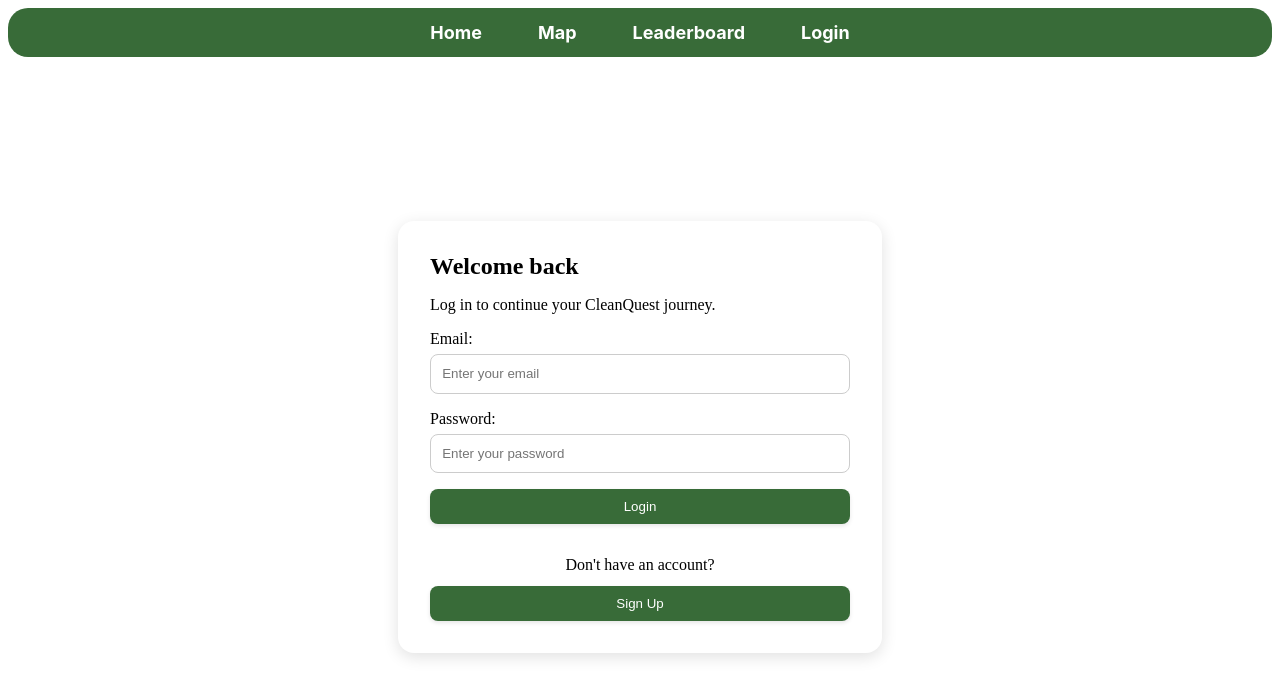
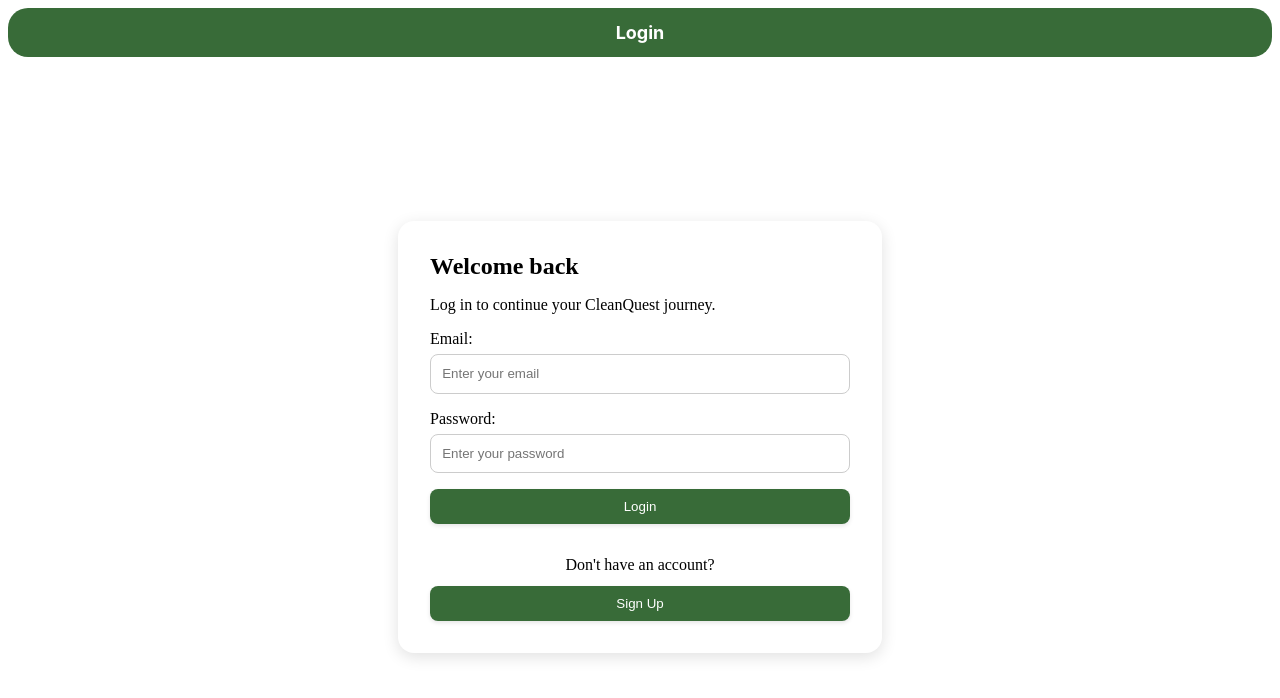
Before and after one commit to andrinanisbet/cleanquest, a React (Vite) app in the folder client/: page /login in a window 1280 px wide. Shown: the top 698 px of the page. Built offline with nearby package versions, Linux system fonts and the light colour scheme.

Commit message:
Hide protected nav links from logged out users

```diff
--- a/client/src/components/NavigationBar/NavBar.jsx
+++ b/client/src/components/NavigationBar/NavBar.jsx
@@ -7,37 +7,32 @@ export default function NavigationBar() {
 
   return (
     <nav className={styles.navbar}>
-      <NavLink
-        to="/home"
-        className={({ isActive }) => (isActive ? styles.activeLink : "")}
-      >
+      {currentUser ? (
+        <NavLink to="/home" className={({ isActive }) => (isActive ? styles.activeLink : "")}>
         Home
-      </NavLink>
-      <NavLink
-        to="/map"
-        className={({ isActive }) => (isActive ? styles.activeLink : "")}
-      >
+      </NavLink>) : null }
+
+      {currentUser ? (
+        <NavLink
+        to="/map" className={({ isActive }) => (isActive ? styles.activeLink : "")}>
         Map
-      </NavLink>
+       </NavLink>) : null }
 
-      <NavLink
-        to="/leaderboard"
-        className={({ isActive }) => (isActive ? styles.activeLink : "")}
-      >
+      {currentUser ? (
+        <NavLink
+        to="/leaderboard" className={({ isActive }) => (isActive ? styles.activeLink : "")}>
         Leaderboard
-      </NavLink>
+      </NavLink>) : null}
 
-      {
-        currentUser ? (
-            <NavLink to="/profile" className={styles.profileAvatar}>
+      {currentUser ? (
+        <NavLink to="/profile" className={styles.profileAvatar}>
                 {currentUser.username.charAt(0).toUpperCase()}
-            </NavLink>
+        </NavLink>
         ) : (
             <NavLink to="/login">
                 Login
             </NavLink>
         )
-
         }
     </nav>
   );
```
